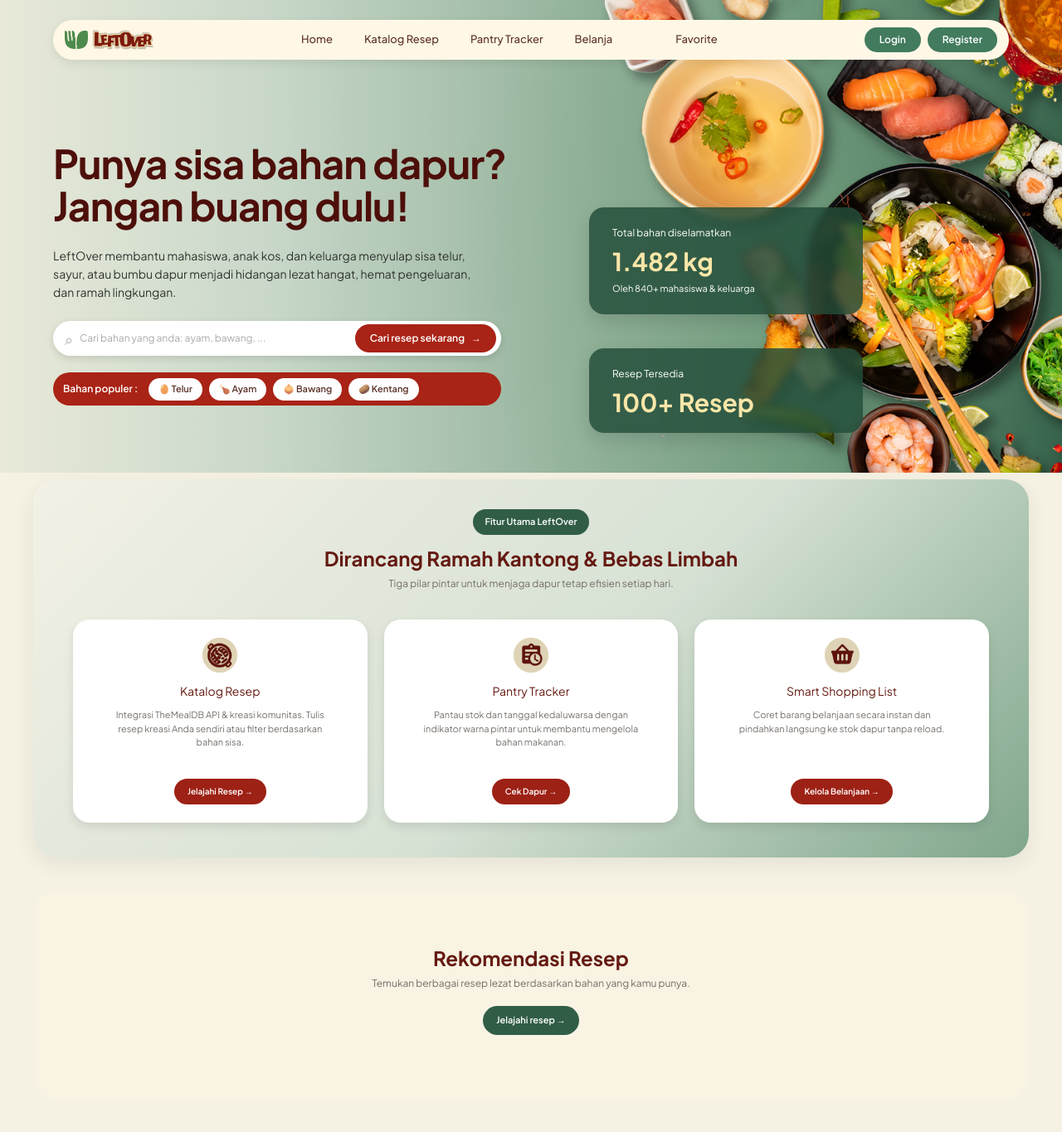
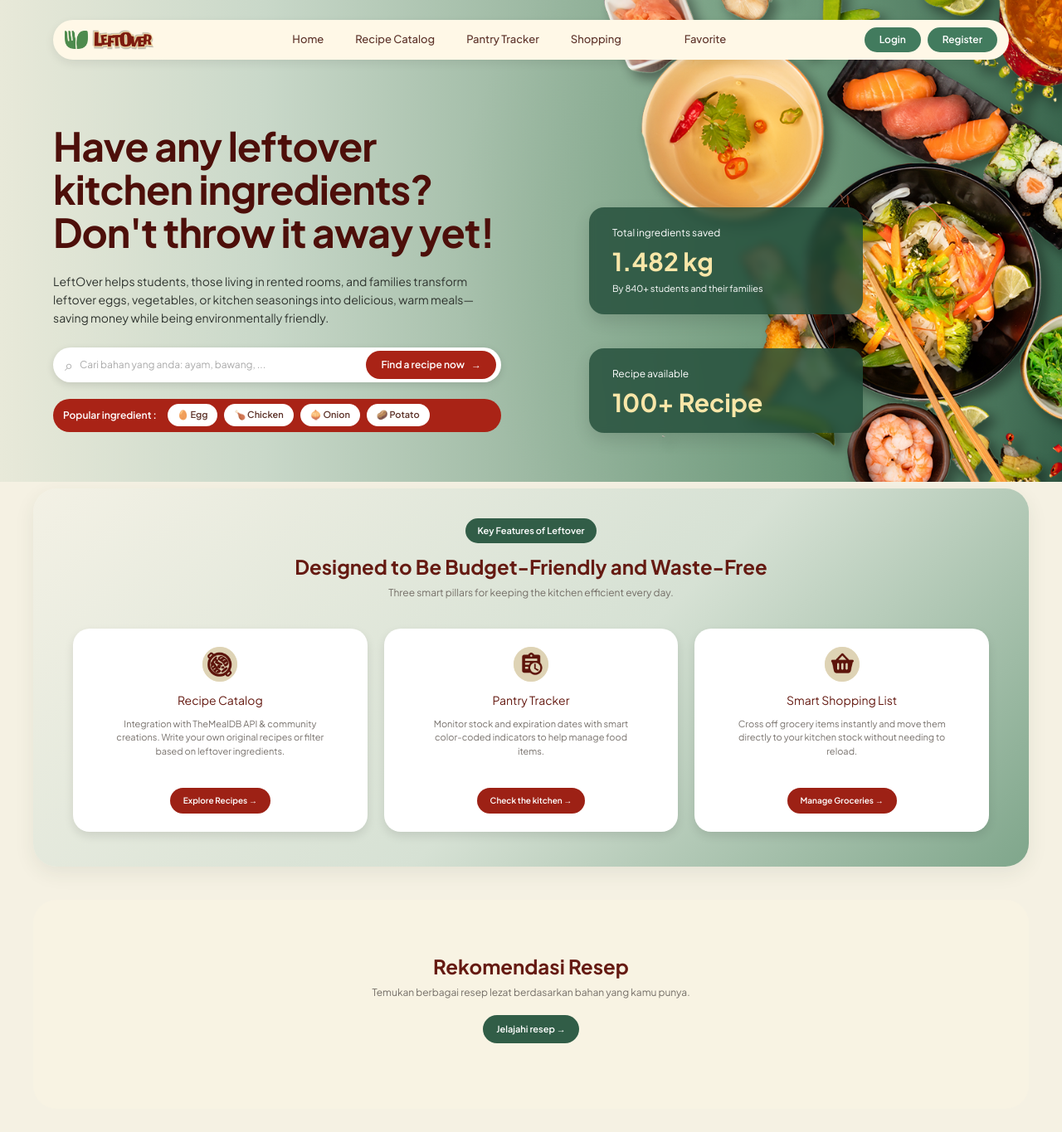
Before and after one commit to PBP-kel-3A/LeftOver, a Django app: page / in a window 1280 px wide. Shown: the top 1365 px of the page at 83% size. Run offline with Django 5.2, Linux system fonts and the light colour scheme; some libraries are stand-ins or nearby versions.

Commit message:
fix : change language

```diff
--- a/main/templates/main/landing.html
+++ b/main/templates/main/landing.html
@@ -2,7 +2,7 @@
 {% load static %}
 
 {% block title %}
-    LeftOver - Kurangi Food Waste
+    LeftOver - Reducing Food Waste
 {% endblock %}
 
 {% block content %}
@@ -15,15 +15,15 @@
         <div class="hero-content">
 
             <h1 class="hero-title">
-                Punya sisa bahan
-                dapur?
-                <span>Jangan buang dulu!</span>
+                Have any leftover
+                kitchen ingredients?
+                <span>Don't throw it away yet!</span>
             </h1>
 
             <p class="hero-description">
-                LeftOver membantu mahasiswa, anak kos, dan keluarga
-                menyulap sisa telur, sayur, atau bumbu dapur menjadi
-                hidangan lezat hangat, hemat pengeluaran, dan ramah lingkungan.
+                LeftOver helps students, those living in rented rooms, and families
+                transform leftover eggs, vegetables, or kitchen seasonings
+                into delicious, warm meals—saving money while being environmentally friendly.
             </p>
 
             <!-- Search -->
@@ -37,7 +37,7 @@
                 >
 
                 <a href="{% url 'recipes:recipe_list' %}" class="search-button">
-                    Cari resep sekarang
+                    Find a recipe now
                     <span>→</span>
                 </a>
 
@@ -47,23 +47,23 @@
             <div class="popular-ingredients">
 
                 <span class="popular-label">
-                    Bahan populer :
+                    Popular ingredient :
                 </span>
 
                 <a href="#" class="ingredient-pill">
-                    🥚 Telur
+                    🥚 Egg
                 </a>
 
                 <a href="#" class="ingredient-pill">
-                    🍗 Ayam
+                    🍗 Chicken
                 </a>
 
                 <a href="#" class="ingredient-pill">
-                    🧅 Bawang
+                    🧅 Onion
                 </a>
 
                 <a href="#" class="ingredient-pill">
-                    🥔 Kentang
+                    🥔 Potato
                 </a>
 
             </div>
@@ -82,21 +82,21 @@
             <!-- Statistics -->
             <div class="stat-card stat-card-top">
 
-                <p>Total bahan diselamatkan</p>
+                <p>Total ingredients saved</p>
 
                 <h2>1.482 kg</h2>
 
                 <span>
-                    Oleh 840+ mahasiswa & keluarga
+                    By 840+ students and their families
                 </span>
 
             </div>
 
             <div class="stat-card stat-card-bottom">
 
-                <p>Resep Tersedia</p>
+                <p>Recipe available</p>
 
-                <h2>100+ Resep</h2>
+                <h2>100+ Recipe</h2>
 
             </div>
 
@@ -114,16 +114,16 @@
         <div class="features-heading">
 
             <span class="section-badge">
-                Fitur Utama LeftOver
+                Key Features of Leftover
             </span>
 
             <h2>
-                Dirancang Ramah Kantong & Bebas Limbah
+                Designed to Be Budget-Friendly and Waste-Free
             </h2>
 
             <p>
-                Tiga pilar pintar untuk menjaga dapur
-                tetap efisien setiap hari.
+                Three smart pillars for keeping the kitchen
+                efficient every day.
             </p>
 
         </div>
@@ -139,19 +139,19 @@
                 </div>
 
                 <h3>
-                    Katalog Resep
+                    Recipe Catalog
                 </h3>
 
                 <p>
-                    Integrasi TheMealDB API & kreasi komunitas.
-                    Tulis resep kreasi Anda sendiri atau filter
-                    berdasarkan bahan sisa.
+                    Integration with TheMealDB API & community creations.
+                    Write your own original recipes or filter
+                    based on leftover ingredients.
                 </p>
 
                 <a href="{% url 'recipes:recipe_list' %}"
                    class="feature-button">
 
-                    Jelajahi Resep →
+                    Explore Recipes →
 
                 </a>
 
@@ -170,13 +170,13 @@
                 </h3>
 
                 <p>
-                    Pantau stok dan tanggal kedaluwarsa dengan
-                    indikator warna pintar untuk membantu
-                    mengelola bahan makanan.
+                    Monitor stock and expiration dates with
+                    smart color-coded indicators to help
+                    manage food items.
                 </p>
 
                 <a href="{% url 'pantry:pantry_list' %}" class="feature-button">
-                    Cek Dapur →
+                    Check the kitchen →
                 </a>
 
             </article>
@@ -194,13 +194,13 @@
                 </h3>
 
                 <p>
-                    Coret barang belanjaan secara instan dan
-                    pindahkan langsung ke stok dapur tanpa
-                    reload.
+                    Cross off grocery items instantly and
+                    move them directly to your kitchen stock
+                    without needing to reload.
                 </p>
 
                 <a href="#" class="feature-button">
-                    Kelola Belanjaan →
+                    Manage Groceries →
                 </a>
 
             </article>
@@ -224,18 +224,18 @@
 
                 <div>
                     <h2>
-                        Rekomendasi Berdasarkan Dapurmu
+                        Recommendations Based on Your Kitchen
                     </h2>
 
                     <p>
-                        Temukan resep yang cocok dengan bahan
-                        yang kamu punya.
+                        Find recipes that match the ingredients
+                        you have on hand.
                     </p>
                 </div>
 
                 <a href="{% url 'recipes:recipe_list' %}"
                    class="recommendation-link">
-                    Lihat semua resep →
+                    See all recipes →
                 </a>
 
             </div>
--- a/templates/navbar.html
+++ b/templates/navbar.html
@@ -26,7 +26,7 @@
             </a>
 
             <a href="{% url 'recipes:recipe_list' %}">
-                Katalog Resep
+                Recipe Catalog
             </a>
 
             <a href="{% url 'pantry:pantry_list' %}">
@@ -34,7 +34,7 @@
             </a>
 
             <a href="{% url 'shopping:shopping_list' %}">
-                Belanja
+                Shopping
             </a>
 
             <a href="#">
```
